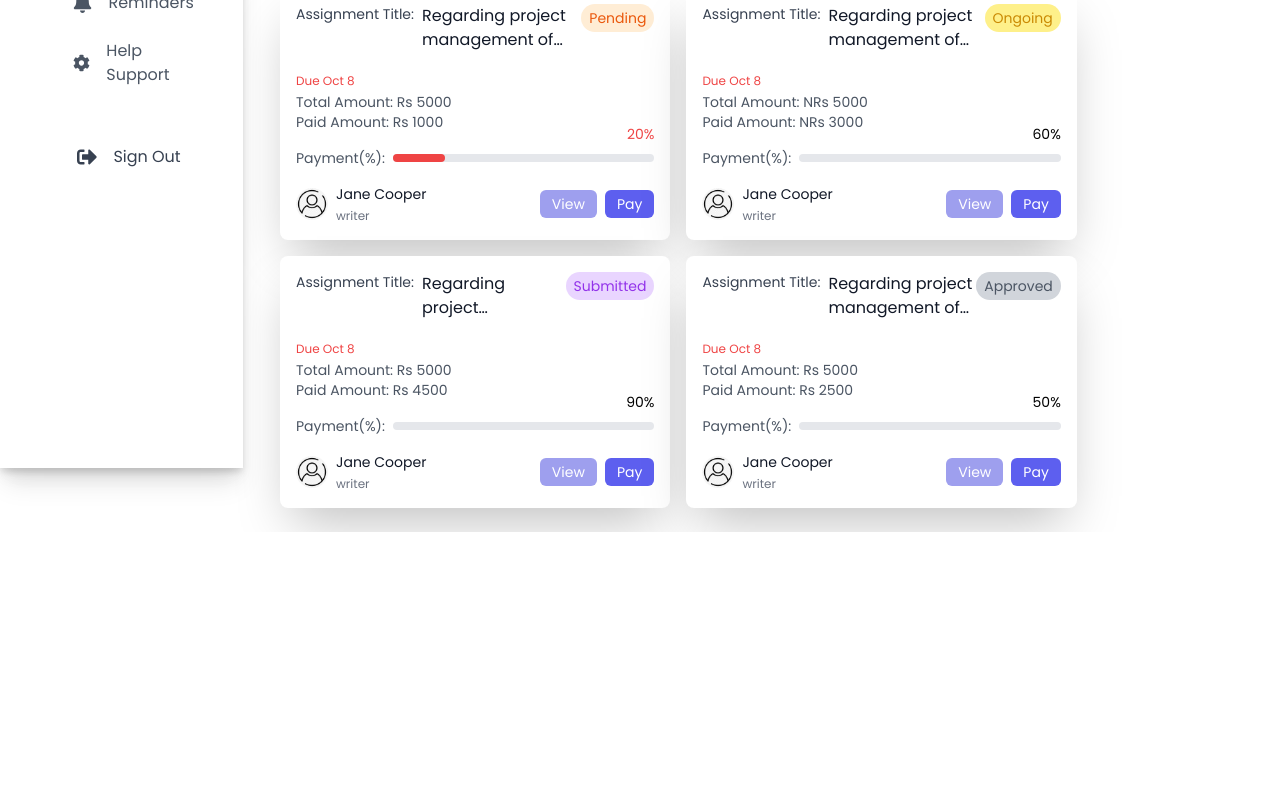
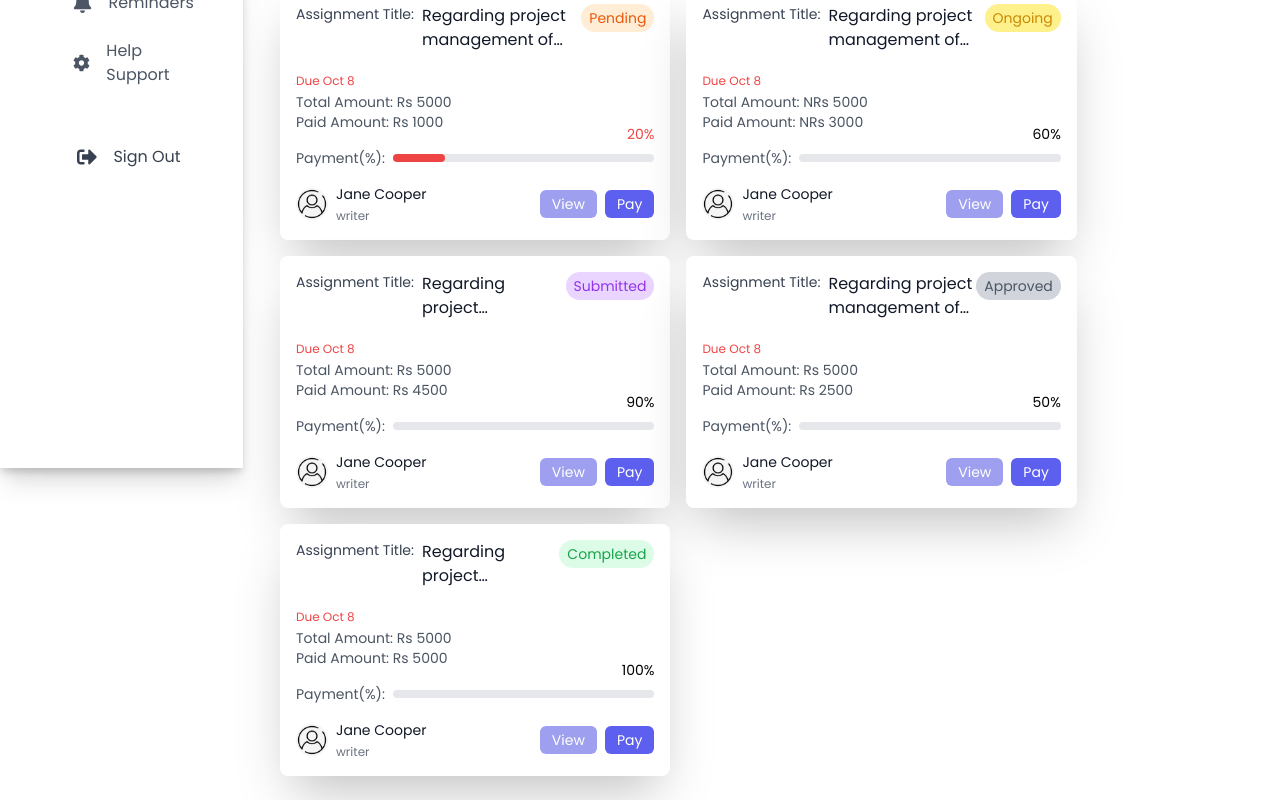
Before and after one commit to MilanPokharel1/AssignmentNepal, a React (Vite) app: page /client in a window 1280 px wide. Shown: the part 332-1132 px from the top of the page. Before the commit the page ends 864 px from the top, so only its background shows below. Built offline with nearby package versions, Linux system fonts and the light colour scheme.

Commit message:
assignment dashboard

```diff
--- a/src/screens/client/Dashboard/ClientDashboard.jsx
+++ b/src/screens/client/Dashboard/ClientDashboard.jsx
@@ -44,6 +44,16 @@ const Dashboard = () => {
       status: "Approved",
       totalAmount: "Rs 5000",
       paidAmount: "Rs 2500",
+      dueDate: "Oct 8",
+      writer: { name: "Jane Cooper", avatar: profileIcon },
+    },
+
+    {
+      id: 3,
+      title: "Regarding project management of my homework",
+      status: "Completed",
+      totalAmount: "Rs 5000",
+      paidAmount: "Rs 5000",
       dueDate: "Oct 8",
       writer: { name: "Jane Cooper", avatar: profileIcon },
     },
--- a/src/screens/client/Dashboard/components/AssignmentCard.jsx
+++ b/src/screens/client/Dashboard/components/AssignmentCard.jsx
@@ -26,9 +26,19 @@ const AssignmentCard = ({
 
   // Function to determine progress bar color based on percentage
   const getProgressColor = () => {
-    if (percentage < 50) return "-red-500";
-    if (percentage < 80) return "-orange-500";
-    return "-green-500";
+    console.log(percentage)
+
+    if(percentage < 50){
+      return "-red-500";
+    } else if(percentage >=50 && percentage < 80){
+      return "-orange-500";
+    }
+    else{
+      return "-green-500";
+    }
+    // if (percentage < 50) return "-red-500";
+    // if (percentage < 80) return "-orange-500";
+    // return "-green-500";
   };
 
   // Status styling
@@ -93,7 +103,7 @@ const AssignmentCard = ({
         <div className="w-full bg-gray-200 rounded-full h-2 align-middle items-center">
           <div
             className={`bg${getProgressColor()} h-2 rounded-full transition-all duration-300`}
-            style={{ width: `${percentage}%` }}
+            style={{ width: `${percentage}% ` }}
           />
         </div>
         <span
```
